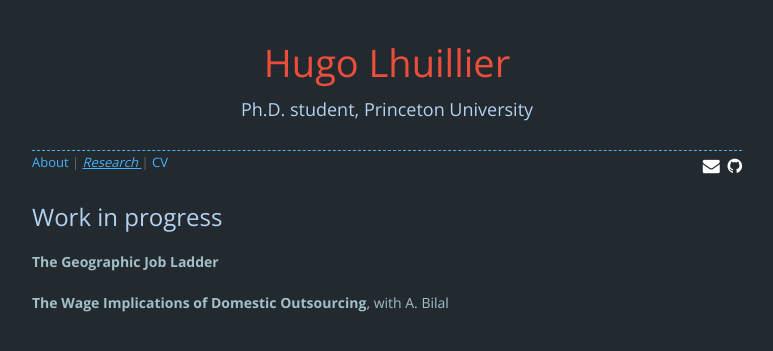
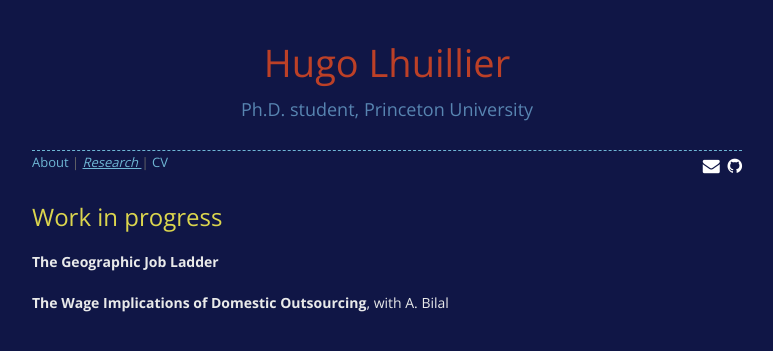
Before and after one commit to HugoLhuillier/hugolhuillier.github.io, a Jekyll site: the page built from research.html, in a window 1280 px wide. Shown: the top 351 px of the page, without its empty margins (253-1026 px from the left). Built offline with Jekyll 4.4.1, drawn with Linux system fonts in a browser that asks for light colours; nearby versions of some CDN libraries; comment, search, counter and statistics services are not loaded.

Commit message:
:sparkles: update color scheme to fit with hans hartung

```diff
--- a/_data/theme.yml
+++ b/_data/theme.yml
@@ -20,4 +20,5 @@ show-scroll: false
 
 # easily change background color
 # dark colors looks better with current font colors
-bg: "#222A30"
+# bg: "#222A30"
+bg: "#101646"
--- a/public/stylesheets/styles.scss
+++ b/public/stylesheets/styles.scss
@@ -6,7 +6,7 @@ body {
   padding: 0px 0 20px 0px;
   margin: 0px;
   font: 14px/1.5 'Open Sans', sans-serif;
-  color: #A3BFC6 ;
+  color: #e9eaea ;
   font-weight: normal;
   background: {{ site.data.theme.bg }};
   -webkit-font-smoothing: subpixel-antialiased;
@@ -19,7 +19,7 @@ body {
 {% endunless %}
 
 h1, h2, h3, h4, h5, h6 {
-  color:#B3D1F0;
+  color: #dcd64e;
   font-family: 'Open Sans', sans-serif;
   font-weight: normal;
 }
@@ -57,13 +57,13 @@ h3 {
 }
 
 a {
-  color: #49B1F7;
+  color: #6fb6d4;
   font-weight: 400;
   text-decoration: none;
 }
 
 a:hover {
-  color: #EC4E3B;
+  color: #bc4027;
 }
 
 a:hover, a:active, a:focus, a:visited  {
@@ -112,7 +112,7 @@ td {
 hr {
   height: 0;
   border: 0;
-  border-bottom: 1px dashed #49B1F7;
+  border-bottom: 1px dashed #6fb6d4;
 }
 
 dt {
@@ -139,9 +139,9 @@ section {
     }
 
     p {
-      color: #B3D1F0;
+      color: #5885b1;
       font-family: 'Open Sans', sans-serif;
-      font-weight: 100;
+      font-weight: 80;
       font-size: 18px;
       text-align: center;
     }
@@ -166,7 +166,7 @@ section {
   }
 
   .p-title{
-    color: #49B1F7;
+    color: #bc4027;
   }
 }
 
@@ -209,7 +209,7 @@ section {
 #header #sitename,
 .resume span,
 .resume h2 {
-  color: #EC4E3B;
+  color: #bc4027;
 }
 
 #sitename{
```
